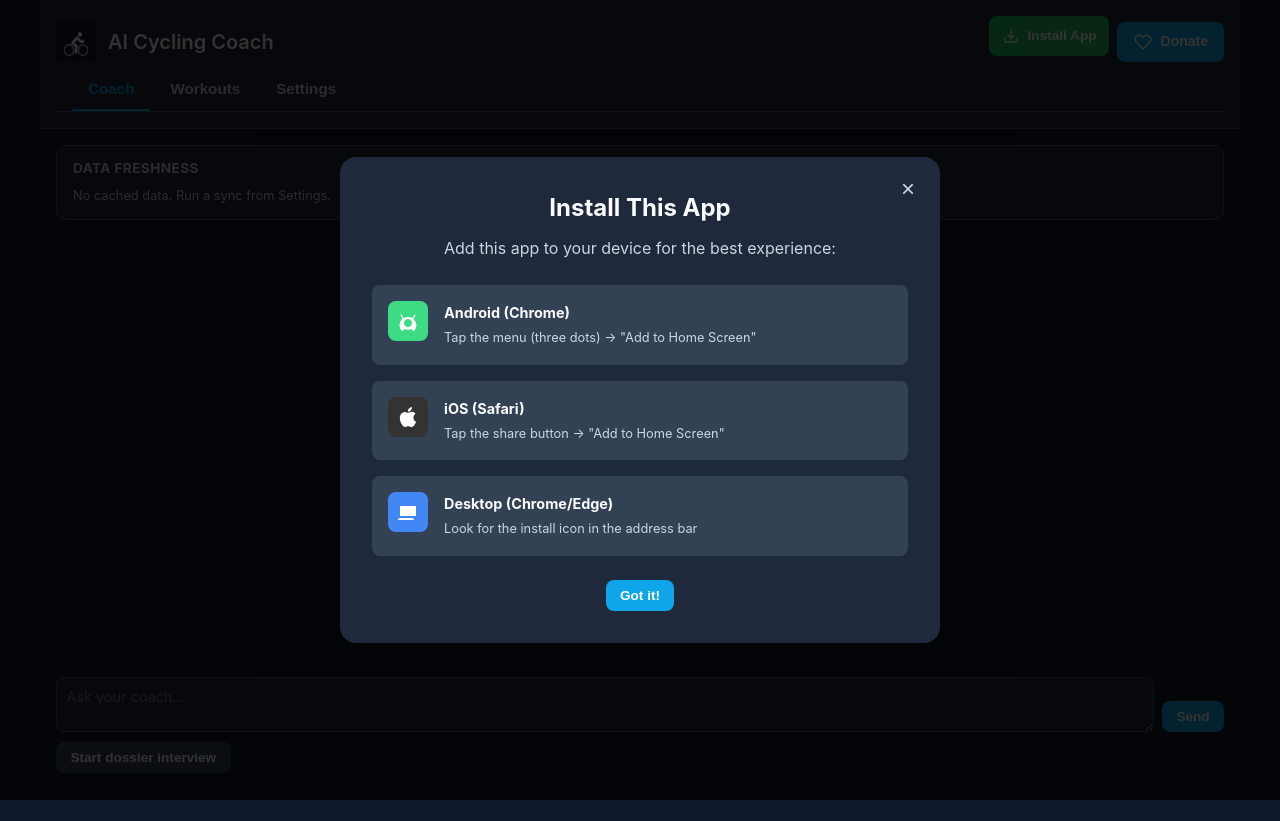
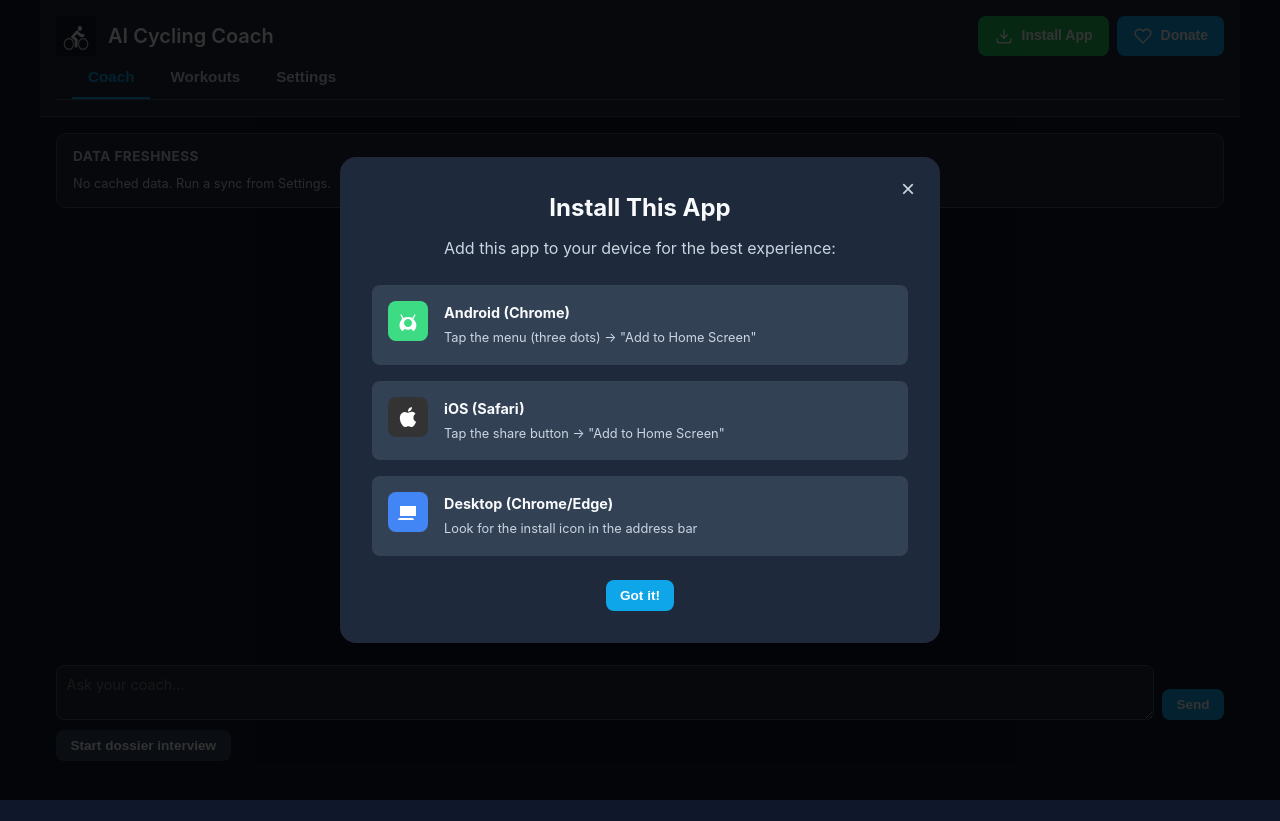
Before and after one commit to JC-Concepts/AI_CyclingCoachPWA, a website with bundled scripts: page index.html in a window 1280 px wide. Built offline with nearby package versions, Linux system fonts and the light colour scheme; no server answers.

Commit message:
Update styling 	modified:   css/style.css

```diff
--- a/css/style.css
+++ b/css/style.css
@@ -147,15 +147,19 @@ body {
 }
 
 .install-btn-header, .donate-btn-header {
-    vertical-align: middle;
-    line-height: 1.25;
+    appearance: none;
     align-items: center;
     display: inline-flex;
+    justify-content: center;
     height: 40px;
     min-height: 40px;
     max-height: 40px;
     padding: 0.5rem 1rem;
     box-sizing: border-box;
+    margin: 0;
+    font-size: 0.875rem;
+    font-weight: 600;
+    line-height: 1.25;
 }
     background: none;
     border: none;
@@ -302,7 +306,7 @@ body {
 #installBtn {
     background-color: #22c55e;
     color: white;
-    margin-bottom: 0.75rem;
+    margin-bottom: 0;
 }
 
 #installBtn:hover {
@@ -946,21 +950,6 @@ body {
 .tab-panel { display: none; padding: 1rem; }
 .tab-panel.active { display: block; }
 
-.install-btn-header {
-    display: flex;
-    align-items: center;
-    gap: 0.4rem;
-    background: var(--bg-tertiary);
-    color: var(--text-primary);
-    border: none;
-    border-radius: 8px;
-    padding: 0.5rem 0.75rem;
-    font-size: 0.85rem;
-    cursor: pointer;
-}
-.install-btn-header svg { width: 16px; height: 16px; }
-.install-btn-header:hover { background: var(--primary-dark); }
-
 .dashboard {
     background: var(--bg-secondary);
     border: 1px solid var(--border);
```
